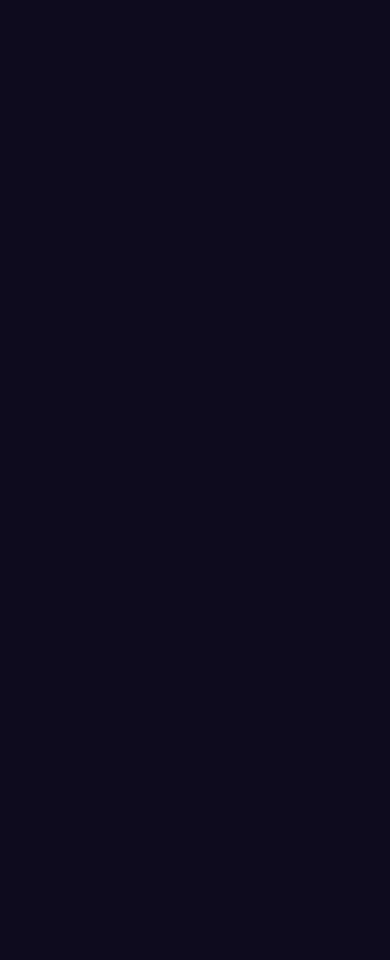
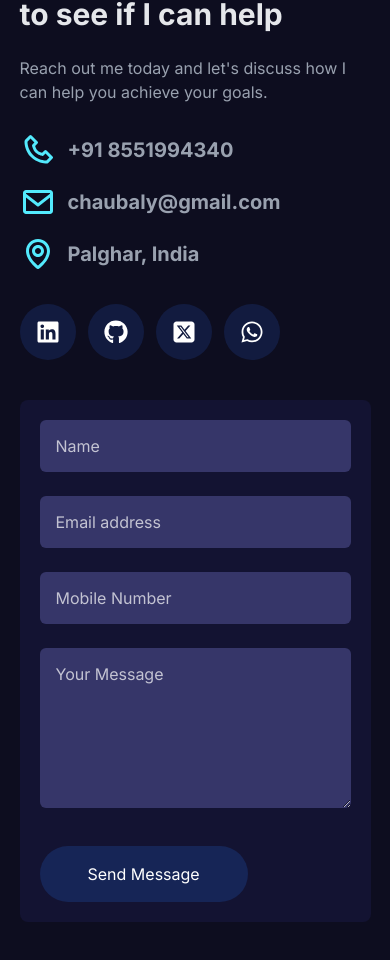
Before and after one commit to yats1304/portfolio, a Next.js app: page / in a window 390 px wide. Shown: the part 6856-7816 px from the top of the page. Before the commit the page ends 6752 px from the top, so only its background shows below. Built offline with nearby package versions, Linux system fonts and the light colour scheme.

Commit message:
contact section added

```diff
--- /dev/null
+++ b/components/Home/Contact/Contact.tsx
@@ -0,0 +1,102 @@
+import React from 'react'
+import { BiEnvelope, BiMap, BiPhone } from 'react-icons/bi'
+import { FaGithub, FaLinkedin, FaWhatsapp } from 'react-icons/fa'
+import { FaSquareXTwitter } from 'react-icons/fa6'
+
+    const Contact = () => {
+    return (
+        <div className='pt-16 pb-16'>
+            <div className='w-[90%] md:w-[80%] lg:w-[70%] mx-auto grid grid-cols-1 lg:grid-cols-2 gap-10 items-center'>
+                {/* Text Content */}
+                <div>
+                    <h1 className='text-3xl sm:text-4xl lg:text-5xl font-bold text-gray-200'>
+                        Schedule a call with me to see if I can help
+                    </h1>
+                    <p className='mt-6 text-gray-400 text-base sm:text-lg'>
+                        Reach out me today and let's discuss how I can help you achieve your goals.
+                    </p>
+                    {/* Info */}
+                    <div className='mt-7'>
+                        <div className='flex items-center space-x-3 mb-4'>
+                            <BiPhone className='h-9 w-9 text-cyan-300'/>
+                            <p className='text-xl font-bold text-gray-400'>
+                                +91 8551994340
+                            </p>
+                        </div>
+                        <div className='flex items-center space-x-3 mb-4'>
+                            <BiEnvelope className='h-9 w-9 text-cyan-300'/>
+                            <p className='text-xl font-bold text-gray-400'>
+                                chaubaly@gmail.com
+                            </p>
+                        </div>
+                        <div className='flex items-center space-x-3 mb-4'>
+                            <BiMap className='h-9 w-9 text-cyan-300'/>
+                            <p className='text-xl font-bold text-gray-400'>
+                                Palghar, India
+                            </p>
+                        </div>
+                    </div>
+                    {/* social icons */}
+                    <div className='flex items-center mt-8 space-x-3'>
+                        <a href="https://www.linkedin.com/in/yatish-chaubal-03331b206/"
+                        target="_blank" rel="noopener noreferrer" aria-label="LinkedIn"
+                        className='w-14 h-14 bg-blue-950/60 rounded-full flex items-center justify-center
+                        cursor-pointer hover:bg-[#0A66C2] transition-all duration-300'>
+                            <FaLinkedin className='text-white h-6 w-6'/>
+                        </a>
+                        <a href="https://github.com/yats1304"
+                        target="_blank" rel="noopener noreferrer" aria-label="GitHub"
+                        className='w-14 h-14 bg-blue-950/60 rounded-full flex items-center justify-center
+                        cursor-pointer hover:bg-gray-800 transition-all duration-300'>
+                            <FaGithub className='text-white h-6 w-6'/>
+                        </a>
+                        <a href="https://x.com/Yatish17948398"
+                        target="_blank" rel="noopener noreferrer" aria-label="Twitter"
+                        className='w-14 h-14 bg-blue-950/60 rounded-full flex items-center justify-center
+                        cursor-pointer hover:bg-[#1DA1F2] transition-all duration-300'>
+                            <FaSquareXTwitter className='text-white h-6 w-6'/>
+                        </a>
+                        <a href="https://wa.me/918551994340"
+                        target="_blank" rel="noopener noreferrer" aria-label="WhatsApp"
+                        className='w-14 h-14 bg-blue-950/60 rounded-full flex items-center justify-center
+                        cursor-pointer hover:bg-[#25D366] transition-all duration-300'>
+                            <FaWhatsapp className='text-white h-6 w-6'/>
+                        </a>
+                    </div>
+                </div>
+                {/* form */}
+                <div className='md:p-10 p-5 bg-[#131332] rounded-lg'>
+                    <input
+                    type='text'
+                    placeholder='Name'
+                    className='px-4 py-3.5 bg-[#363669] text-white outline-none rounded-md w-full
+                     placeholder:text-white/70'
+                    />
+                    <input
+                    type='Email'
+                    placeholder='Email address'
+                    className='px-4 py-3.5 mt-6 bg-[#363669] text-white outline-none rounded-md w-full
+                     placeholder:text-white/70'
+                    />
+                    <input
+                    type='Number'
+                    placeholder='Mobile Number'
+                    className='px-4 py-3.5 mt-6 bg-[#363669] text-white outline-none rounded-md w-full
+                     placeholder:text-white/70'
+                    />
+                    <textarea
+                    placeholder='Your Message'
+                    className='px-4 py-3.5 mt-6 bg-[#363669] text-white outline-none rounded-md w-full
+                     placeholder:text-white/70 h-[10rem]'
+                    ></textarea>
+                    <button className='mt-8 px-12 py-4 bg-blue-950 hover:bg-blue-900 transition-all duration-300
+                    cursor-pointer text-white rounded-full'>
+                        Send Message
+                    </button>
+                </div>
+            </div>
+        </div>
+    )
+    }
+
+    export default Contact
--- a/components/Home/Home.tsx
+++ b/components/Home/Home.tsx
@@ -4,7 +4,8 @@ import Services from './Services/Services'
 import Resume from './Resume/Resume'
 import Project from './Projects/Project'
 import Skills from './Skills/Skills'
-import ClientReview from './ClientReview/ClientReview'
+import ClientReview from './ClientReview/ClientReview';
+import Contact from "./Contact/Contact";
 
 const Home = () => {
   return (
@@ -15,6 +16,7 @@ const Home = () => {
       <Project/>
       <Skills/>
       <ClientReview/>
+      <Contact/>
     </div>
   )
 }
```
